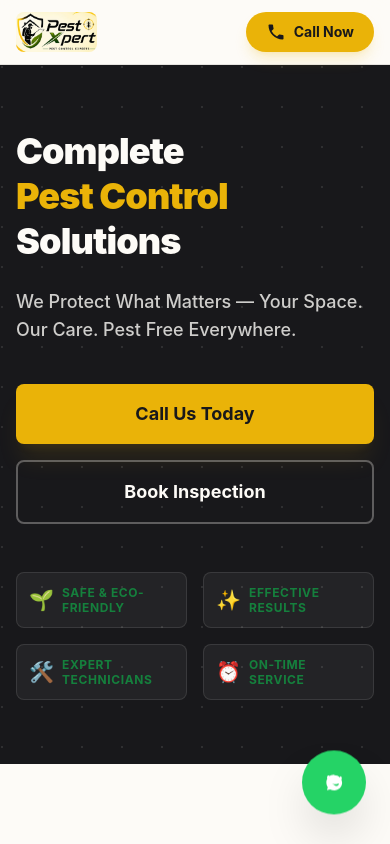
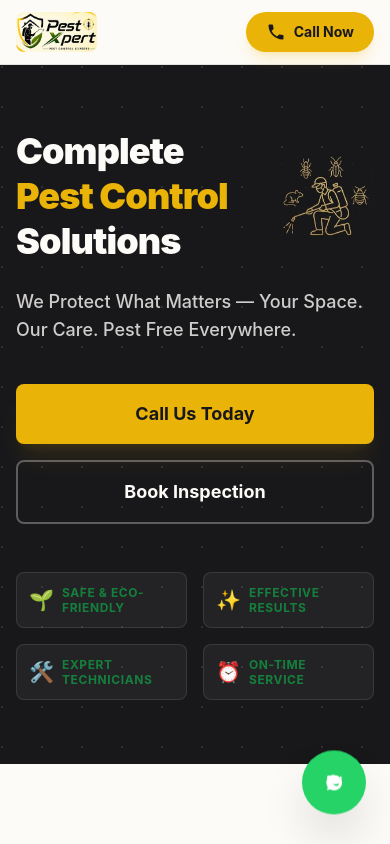
Before and after one commit to MubashirH/pestxpert, a React (Vite) app: page / in a window 390 px wide. Shown: the top 844 px of the page. Built offline with nearby package versions, Linux system fonts and the light colour scheme.

Commit message:
resolved the mobile banner

```diff
--- a/src/App.jsx
+++ b/src/App.jsx
@@ -54,11 +54,17 @@ const Hero = () => {
       <div className="max-w-7xl mx-auto px-4 sm:px-6 lg:px-8 relative z-10">
         <div className="grid lg:grid-cols-2 gap-12 items-center">
           <div>
-            <h1 className="text-4xl md:text-6xl lg:text-7xl font-black leading-tight mb-6 tracking-tight">
-              Complete <br />
-              <span className="text-gold">Pest Control</span> <br />
-              Solutions
-            </h1>
+            <div className="flex flex-row items-center justify-between gap-3 mb-6">
+              <h1 className="text-4xl md:text-6xl lg:text-7xl font-black leading-tight tracking-tight">
+                Complete <br />
+                <span className="text-gold">Pest Control</span> <br />
+                Solutions
+              </h1>
+              {/* Mobile-Only Illustration */}
+              <div className="block lg:hidden flex-shrink-0 w-24">
+                <img src="/src/assets/mobile-banner.png" alt="Pest Control Mobile" className="w-full h-auto" />
+              </div>
+            </div>
             <p className="text-lg md:text-xl text-cream/80 mb-10 max-w-xl font-medium">
               We Protect What Matters — Your Space. Our Care. Pest Free Everywhere.
             </p>
@@ -66,13 +72,13 @@ const Hero = () => {
             {/* CTAs */}
             <div className="flex flex-col sm:flex-row gap-4 mb-12">
               <a
-                href="tel:9845355690"
+                href="tel:9916407740"
                 className="bg-gold text-charcoal px-8 py-4 rounded-lg font-bold text-lg text-center hover:bg-gold/90 transition-colors shadow-xl shadow-gold/10"
               >
                 Call Us Today
               </a>
               <a
-                href="https://wa.me/9845355690"
+                href="https://wa.me/9916407740"
                 className="border-2 border-cream/30 text-cream px-8 py-4 rounded-lg font-bold text-lg text-center hover:bg-cream/10 transition-colors"
               >
                 Book Inspection
--- a/src/components/Footer.jsx
+++ b/src/components/Footer.jsx
@@ -19,7 +19,7 @@ const Footer = () => {
             <a href="tel:9916407740" className="hover:text-gold transition-colors" aria-label="Call Pest Xpert at 99164 07740">
               9916407740
             </a>
-            {/* <a href="tel:9845355690" className="hover:text-gold transition-colors" aria-label="Call Pest Xpert at 98453 55690">
+            {/* <a href="tel:9916407740" className="hover:text-gold transition-colors" aria-label="Call Pest Xpert at 98453 55690">
               98453 55690
             </a> */}
           </div>
--- a/src/components/ServicesGrid.jsx
+++ b/src/components/ServicesGrid.jsx
@@ -71,7 +71,7 @@ const ServicesGrid = () => {
             const whatsappMessage = encodeURIComponent(
               `Hello Pest Xpert, I need inquiries regarding ${service.name}.`
             );
-            const whatsappLink = `https://wa.me/919845355690?text=${whatsappMessage}`;
+            const whatsappLink = `https://wa.me/919916407740?text=${whatsappMessage}`;
 
             return (
               <div
```
Also changed, not shown: src/assets/mobile-banner.png (added).
